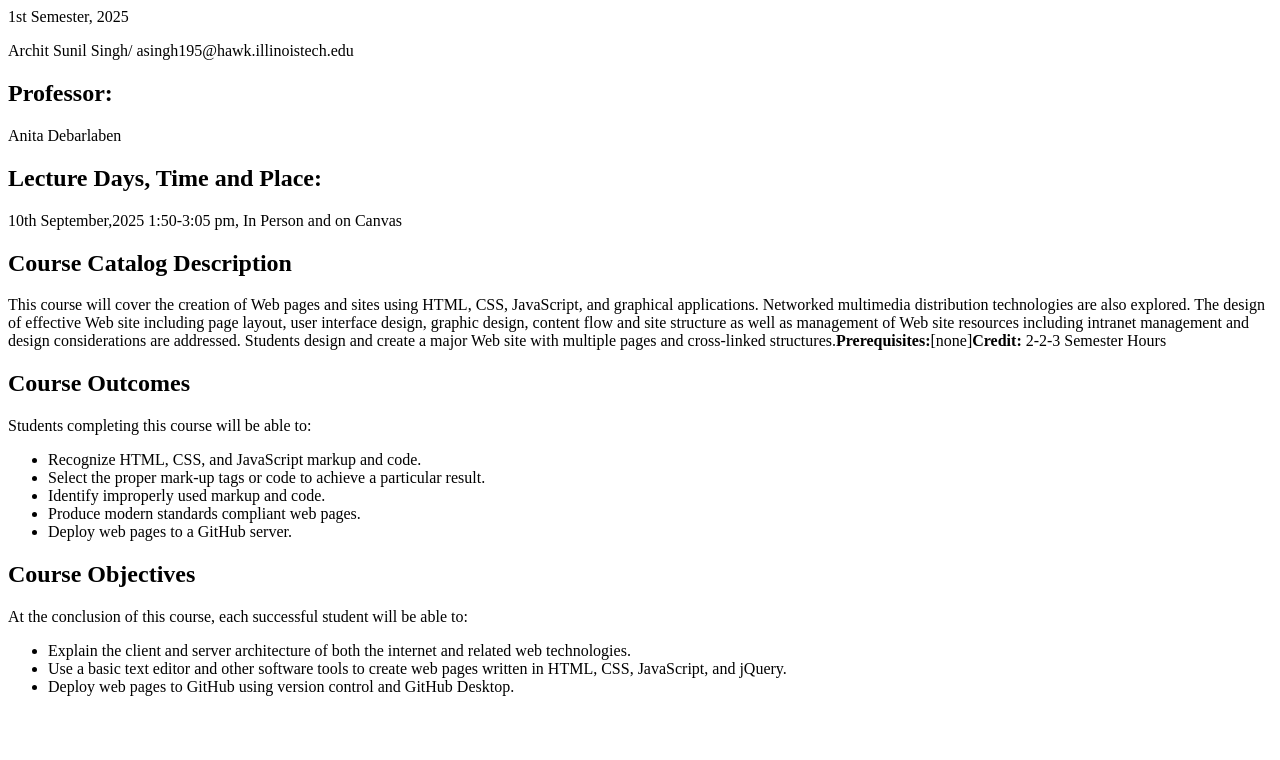
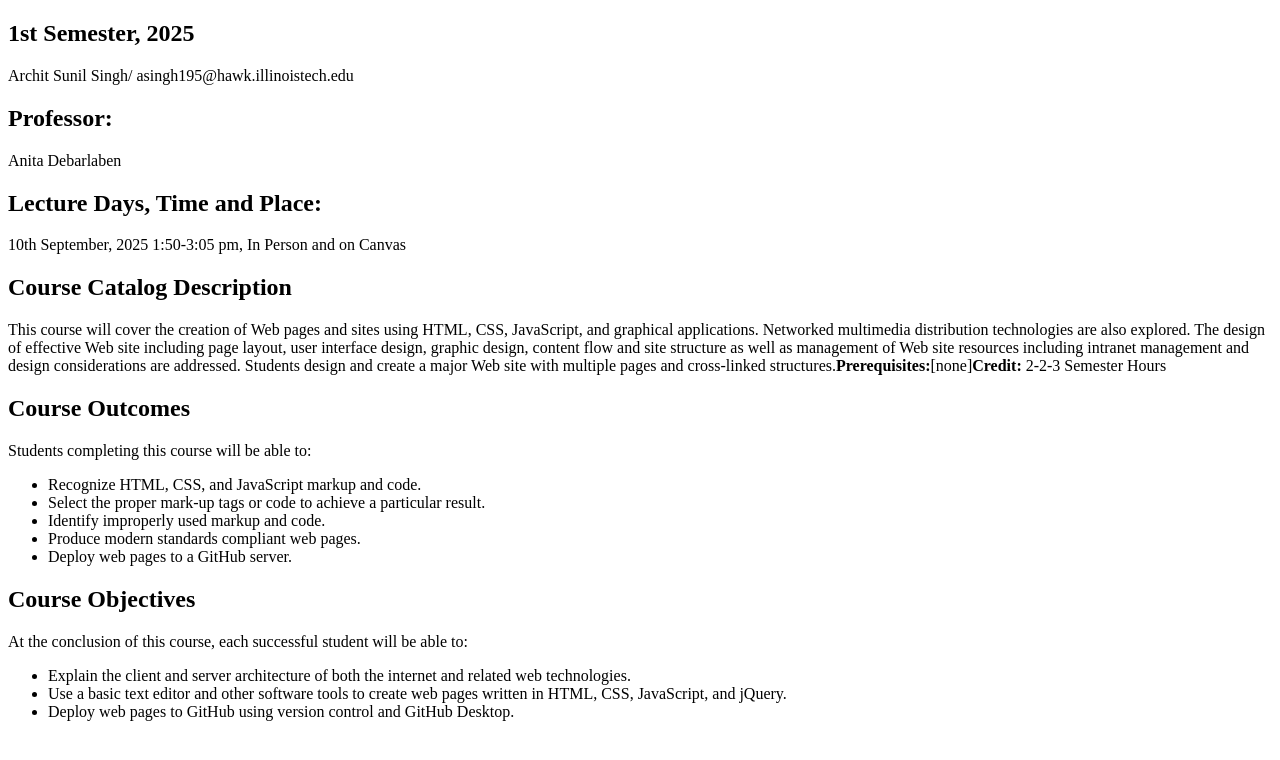
Before and after one commit to A737-com/lab_2, a plain HTML site: page index.html in a window 1280 px wide. Drawn offline with Linux system fonts and the light colour scheme.

Commit message:
index.html

```diff
--- a/index.html
+++ b/index.html
@@ -7,13 +7,13 @@
 </head>
 <body>
 
-  <h>1st Semester, 2025</h2><p>Archit Sunil Singh/ asingh195@hawk.illinoistech.edu</p>
+  <h2>1st Semester, 2025</h2><p>Archit Sunil Singh/ asingh195@hawk.illinoistech.edu</p>
 
   <h2><strong>Professor:</strong></h2>
   <p>Anita Debarlaben</p>
 
   <h2><strong>Lecture Days, Time and Place:</strong></h2>
-  <p>10th September,2025 1:50-3:05 pm, In Person and on Canvas</p>
+  <p>10th September, 2025 1:50-3:05 pm, In Person and on Canvas</p>
 
   <h2>Course Catalog Description</h2>
   <p>This course will cover the creation of Web pages and sites using HTML, CSS, JavaScript, and graphical applications. Networked multimedia distribution technologies are also explored. The design of effective Web site including page layout, user interface design, graphic design, content flow and site structure as well as management of Web site resources including intranet management and design considerations are addressed. Students design and create a major Web site with multiple pages and cross-linked structures.<strong>Prerequisites:</strong>[none]<strong>Credit:</strong> 2-2-3 Semester Hours</p>
```
